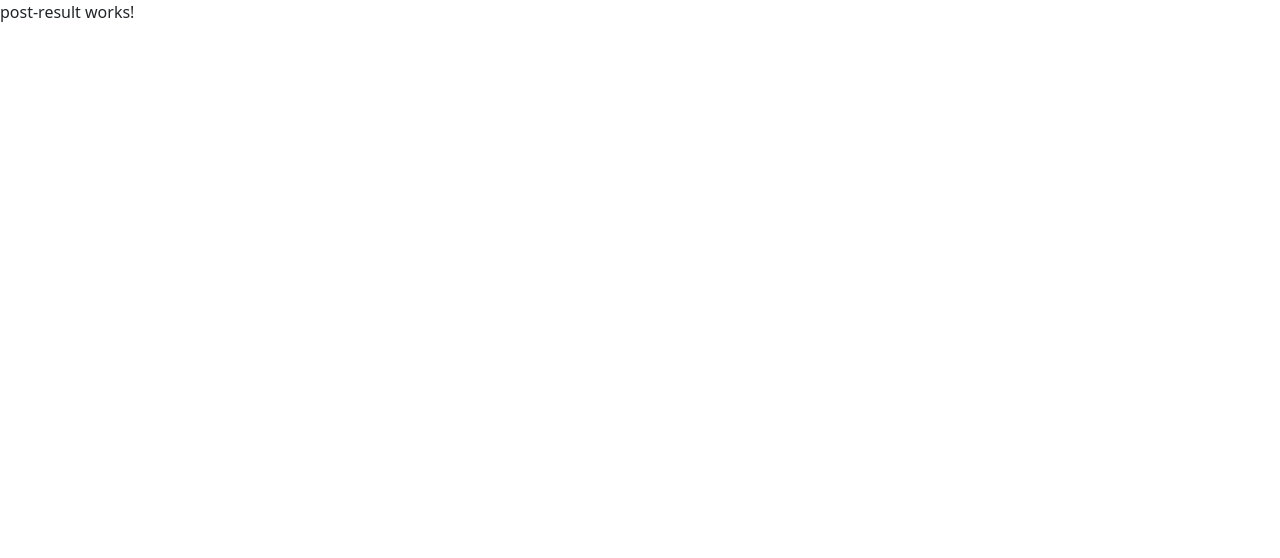
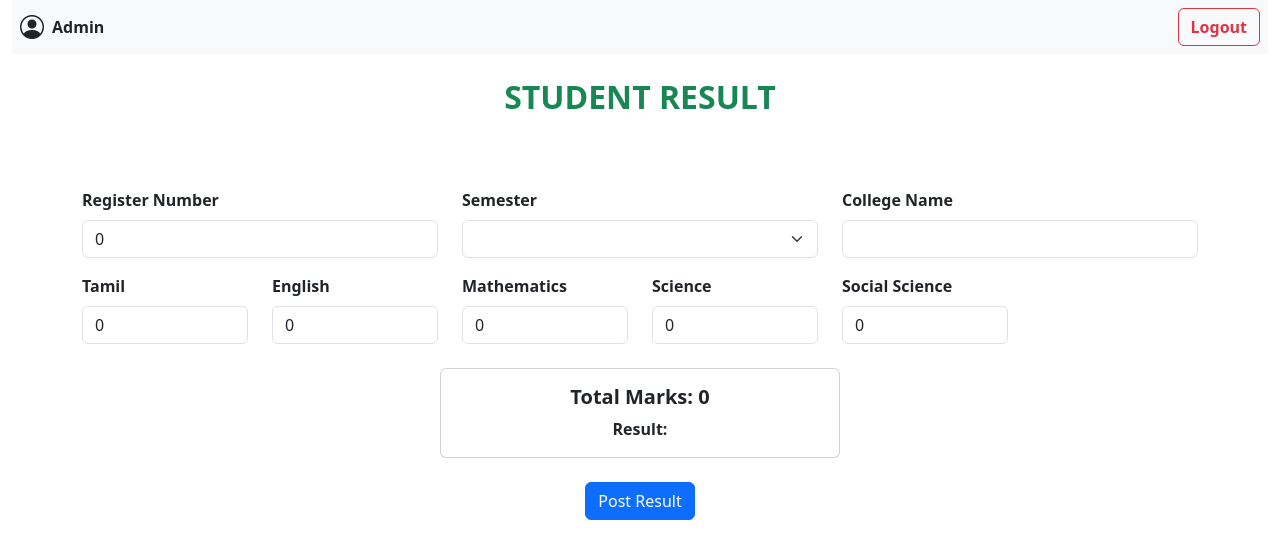
Before and after one commit to ramya-0312/Exam-Result, an Angular app: page /post-result in a window 1280 px wide. Shown: the top 558 px of the page. Built offline with nearby package versions, Linux system fonts and the light colour scheme.

Commit message:
changes updated

```diff
--- a/src/app/app-routing.module.ts
+++ b/src/app/app-routing.module.ts
@@ -11,6 +11,7 @@ import { ForgotPasswordComponent } from './forgot-password/forgot-password.compo
 import { AddStudentComponent } from './add-student/add-student.component';
 import { PostResultComponent } from './post-result/post-result.component';
 import { AdminRegisterComponent } from './admin-register/admin-register.component';
+import { RegistrationSuccessComponent } from './registration-success/registration-success.component';
 
 
 
@@ -24,8 +25,8 @@ const routes: Routes = [
   { path: 'admin-dashboard',component:AdminDashboardComponent},
   { path: 'add-student',component:AddStudentComponent},
   { path: 'post-result',component:PostResultComponent},
-  { path: 'admin-register',component:AdminRegisterComponent}
-
+  { path: 'admin-register',component:AdminRegisterComponent},
+  { path: 'registration-success',component:RegistrationSuccessComponent}
 
 ];
 
--- a/src/app/post-result/post-result.component.html
+++ b/src/app/post-result/post-result.component.html
@@ -1 +1,72 @@
-<p>post-result works!</p>
+<div class="container-fluid vh-100">
+  <nav class="navbar navbar-expand-lg navbar-expand-lg bg-light px-2">
+    <div class="d-flex align-items-center">
+      <i class="bi bi-person-circle fs-4 me-2"></i>
+      <span class="fw-bold">Admin</span>
+    </div>
+    <div class="ms-auto">
+      <button class="btn btn-outline-danger fw-bold">Logout</button>
+    </div>
+  </nav>
+
+  <div class="container mt-4">
+    <h2 class="mb-4 text-center fw-bold text-success">STUDENT RESULT</h2>
+    <form (ngSubmit)="onSubmit()" #resultForm="ngForm"><br><br>
+
+      <div class="row mb-3">
+        <div class="col-md-4">
+          <label for="registerNumber" class="form-label fw-bold">Register Number</label>
+          <input type="number" class="form-control" id="registerNumber" required [(ngModel)]="registerNumber" name="registerNumber">
+        </div>
+        <div class="col-md-4">
+          <label for="semester" class="form-label fw-bold">Semester</label>
+          <select class="form-select" id="semester" required [(ngModel)]="semester" name="semester">
+            <option value="" disabled selected>Select Semester</option>
+            <option *ngFor="let sem of semesters" [value]="sem">{{ sem }}</option>
+          </select>
+        </div>
+        <div class="col-md-4">
+          <label for="collegeName" class="form-label fw-bold">College Name</label>
+          <input type="text" class="form-control" id="collegeName" required [(ngModel)]="collegeName" name="collegeName">
+        </div>
+      </div>
+
+      <div class="row mb-3">
+        <div class="col-md-2">
+          <label for="tamil" class="form-label fw-bold">Tamil</label>
+          <input type="number" class="form-control" id="tamil" [(ngModel)]="tamil" name="tamil" (input)="calculateResult()" required>
+        </div>
+        <div class="col-md-2">
+          <label for="english" class="form-label fw-bold">English</label>
+          <input type="number" class="form-control" id="english" [(ngModel)]="english" name="english" (input)="calculateResult()" required>
+        </div>
+        <div class="col-md-2">
+          <label for="maths" class="form-label fw-bold">Mathematics</label>
+          <input type="number" class="form-control" id="maths" [(ngModel)]="maths" name="maths" (input)="calculateResult()" required>
+        </div>
+        <div class="col-md-2">
+          <label for="science" class="form-label fw-bold">Science</label>
+          <input type="number" class="form-control" id="science" [(ngModel)]="science" name="science" (input)="calculateResult()" required>
+        </div>
+        <div class="col-md-2">
+          <label for="social" class="form-label fw-bold">Social Science</label>
+          <input type="number" class="form-control" id="social" [(ngModel)]="social" name="social" (input)="calculateResult()" required>
+        </div>
+      </div>
+
+
+    </form>
+
+    <div class="card mt-4 mx-auto" style="max-width: 400px;" *ngIf="totalMarks >= 0">
+      <div class="card-body text-center">
+        <h5 class="card-title fw-bold">Total Marks: {{ totalMarks }}</h5>
+        <p class="card-text fw-bold" [ngClass]="{'text-success': result === 'Pass', 'text-danger': result === 'Fail'}">
+          Result: {{ result }}
+        </p>
+      </div>
+    </div>
+    <div class="text-center mt-4">
+      <button type="submit" class="btn btn-primary">Post Result</button>
+    </div>
+  </div>
+</div>
--- a/src/app/post-result/post-result.component.ts
+++ b/src/app/post-result/post-result.component.ts
@@ -1,11 +1,52 @@
 import { Component } from '@angular/core';
 
 @Component({
+  standalone:false,
   selector: 'app-post-result',
-  standalone: false,
   templateUrl: './post-result.component.html',
-  styleUrl: './post-result.component.css'
+  styleUrls: ['./post-result.component.css']
 })
 export class PostResultComponent {
+  registerNumber: number = 0;
+  semester: number | null = null;
+  collegeName: string = '';
 
+  tamil: number = 0;
+  english: number = 0;
+  maths: number = 0;
+  science: number = 0;
+  social: number = 0;
+  marks:number=0
+
+  totalMarks: number = 0;
+  result: string = '';
+
+  semesters = [1, 2, 3, 4];
+
+  calculateResult(): void {
+    this.totalMarks = this.tamil + this.english + this.maths + this.science + this.social;
+
+    const percentage = (this.totalMarks / 500) * 100;
+    this.result = percentage >= 50 ? 'Pass' : 'Fail';
+  }
+
+  onSubmit(): void {
+    this.calculateResult();
+
+    // Backend call logic here if needed
+    console.log('Result posted:', {
+      registerNumber: this.registerNumber,
+      semester: this.semester,
+      collegeName: this.collegeName,
+      marks: {
+        tamil: this.tamil,
+        english: this.english,
+        maths: this.maths,
+        science: this.science,
+        social: this.social
+      },
+      total: this.totalMarks,
+      result: this.result
+    });
+  }
 }
```
Also changed, not shown: src/app/services/post.service.ts (added, +16 -0 lines), 1 other file (tests, documents, lock files or other folders).
